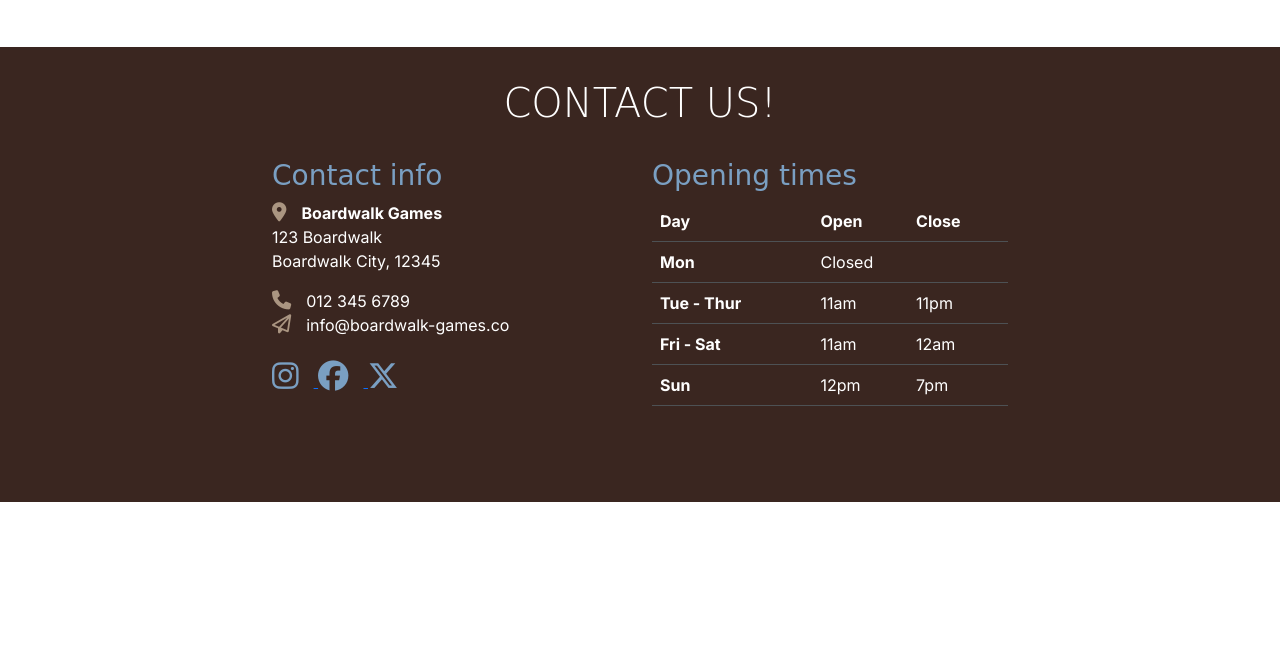
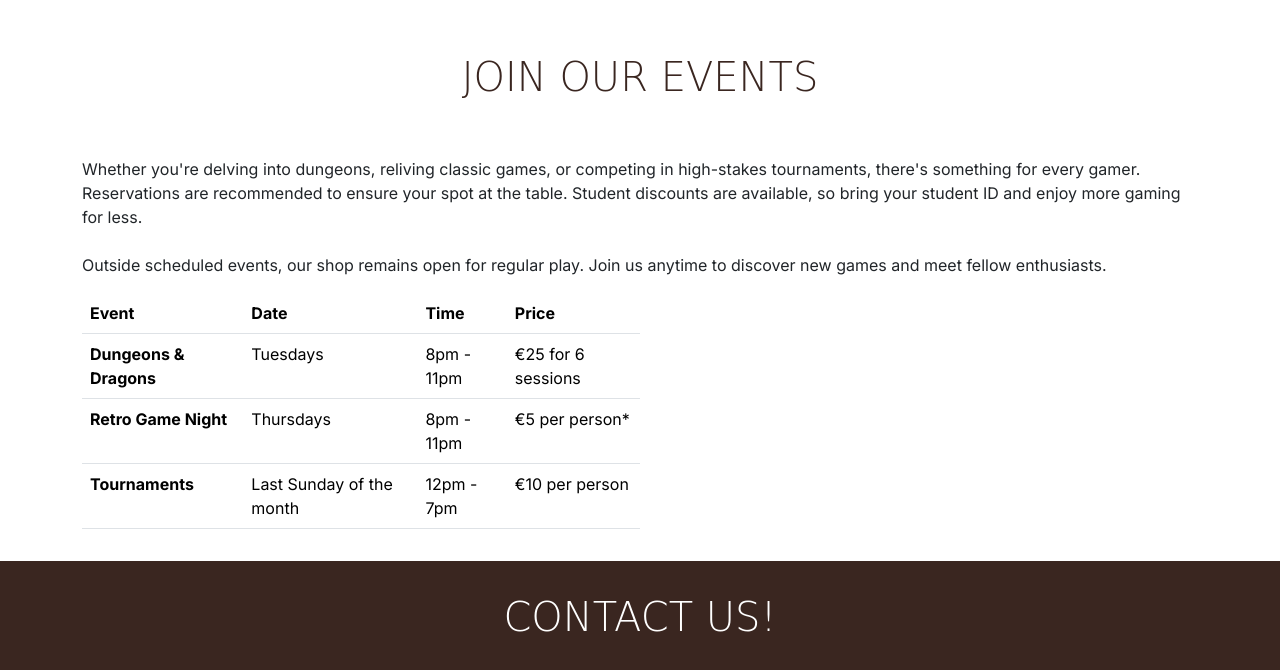
Before and after one commit to UkCoder165/Boardwalk-games, a plain HTML site: page index.html in a window 1280 px wide. Shown: the part 1120-1790 px from the top of the page. Before the commit the page ends 1622 px from the top, so only its background shows below. Drawn offline with nearby package versions, Linux system fonts and the light colour scheme; a web font is replaced by a local one.

Commit message:
Added events table

```diff
--- a/assets/css/style.css
+++ b/assets/css/style.css
@@ -40,6 +40,30 @@ h2 {
 .section {
     margin-top: 2rem;
     margin-bottom: 2rem;
+}
+
+/* Buttons */
+.custom-button-filled {
+    border: 2px solid var(--highlight-color);
+    background-color: var(--highlight-color);
+    color: white;
+}
+
+.custom-button-filled:hover {
+    border: 2px solid var(--secondary-color);
+    background-color: var(--secondary-color);
+    color: white;
+}
+
+.custom-button-outline {
+    border: 3px solid var(--highlight-color);
+    padding: 7px 25px;
+    color: var(--highlight-color);
+}
+
+.custom-button-outline:hover {
+    background-color: var(--primary-color);
+    color: white;
 }
 
 /* navbar */
--- a/index.html
+++ b/index.html
@@ -45,7 +45,7 @@
                         <a class="nav-link" href="#contact">Contact</a>
                     </li>
                     <li class="nav-item">
-                        <a href="booking.html" class="btn btn-primary ms-lg-3">Book now</a>
+                        <a href="booking.html" class="btn custom-button-filled ms-lg-3">Book now</a>
                     </li>
                 </ul>
             </div>
@@ -62,7 +62,7 @@
                     board games and café delights. Whether you're a casual gamer seeking a cosy nook to unwind,
                     a board game enthusiast ready for your next challenge, or a student gamer looking for a fun,
                     affordable hangout, we've got you covered.</p>
-                    <a href="booking.html" class="btn btn-primary mb-4">Book now</a>
+                    <a href="booking.html" class="btn custom-button-outline mb-4">Book now</a>
             </div>
             <div class="col-12 col-xl-6">
             <div id="carouselExampleAutoplaying" class="carousel slide" data-bs-ride="carousel">
@@ -181,6 +181,60 @@
             </div>
         </section>
 
+        <!-- Events Section -->
+         <section id="events" class="mt-auto">
+            <div class="container section">
+            <div class="row">
+                    <div class="col-12 text-center">
+                        <h2 class="display-6">Join our events</h2>
+                    </div>
+                    <p class="my-4">
+                        Whether you're delving into dungeons, reliving classic games,
+                        or competing in high-stakes tournaments, there's something for every gamer.
+                        Reservations are recommended to ensure your spot at the table. Student discounts are available,
+                        so bring your student ID and enjoy more gaming for less.
+                    </p>
+                    <p>Outside scheduled events, our shop remains open for regular play. Join us anytime to discover
+                        new games and meet fellow enthusiasts.</p>
+                </div>
+                    <div>
+                    <div class="col-12 col-md-6 col-xl-6">
+                        <table class="table">
+                            <thead>
+                                <tr>
+                                    <th scope="col">Event</th>
+                                    <th scope="col">Date</th>
+                                    <th scope="col">Time</th>
+                                    <th scope="col">Price</th>
+                                </tr>
+                            </thead>
+                            <tbody>
+                                <tr>
+                                    <th scope="row">Dungeons & Dragons</th>
+                                    <td>Tuesdays</td>
+                                    <td>8pm - 11pm</td>
+                                    <td>&euro;25 for 6 sessions</td>
+                                </tr>
+                                <tr>
+                                    <th scope="row">Retro Game Night</th>
+                                    <td>Thursdays</td>
+                                    <td>8pm - 11pm</td>
+                                    <td>&euro;5 per person*</td>
+                                </tr>
+                                <tr>
+                                    <th scope="row">Tournaments</th>
+                                    <td>Last Sunday of the month</td>
+                                    <td>12pm - 7pm</td>
+                                    <td>&euro;10 per person</td>
+                                </tr>
+                            </tbody>
+                        </table>
+                    </div>
+                    </div>
+                </div>
+            </div>
+         </section>
+
     </main>
 
     <!-- Footer / contact section -->
```
Also changed, not shown: booking.html (+2 -2 lines), game-library.html (+1 -1 lines), success.html (+2 -2 lines).
